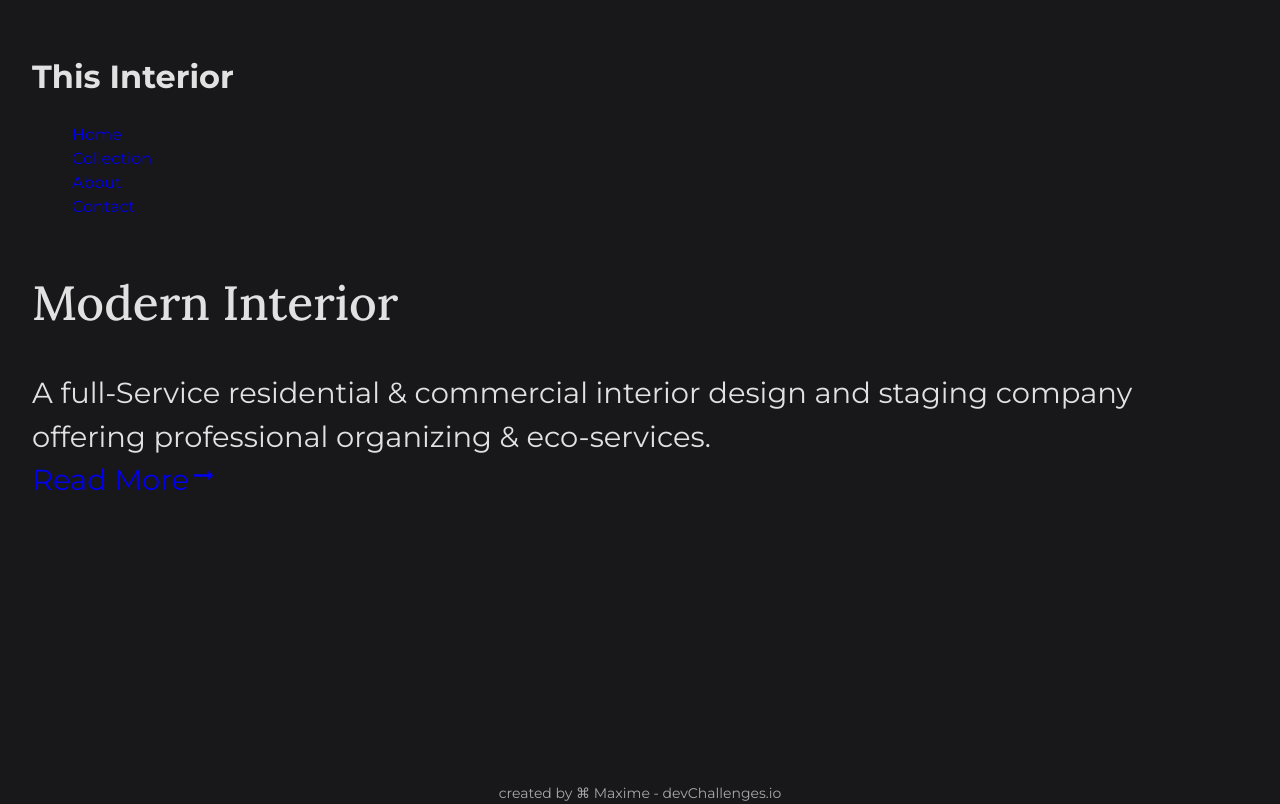
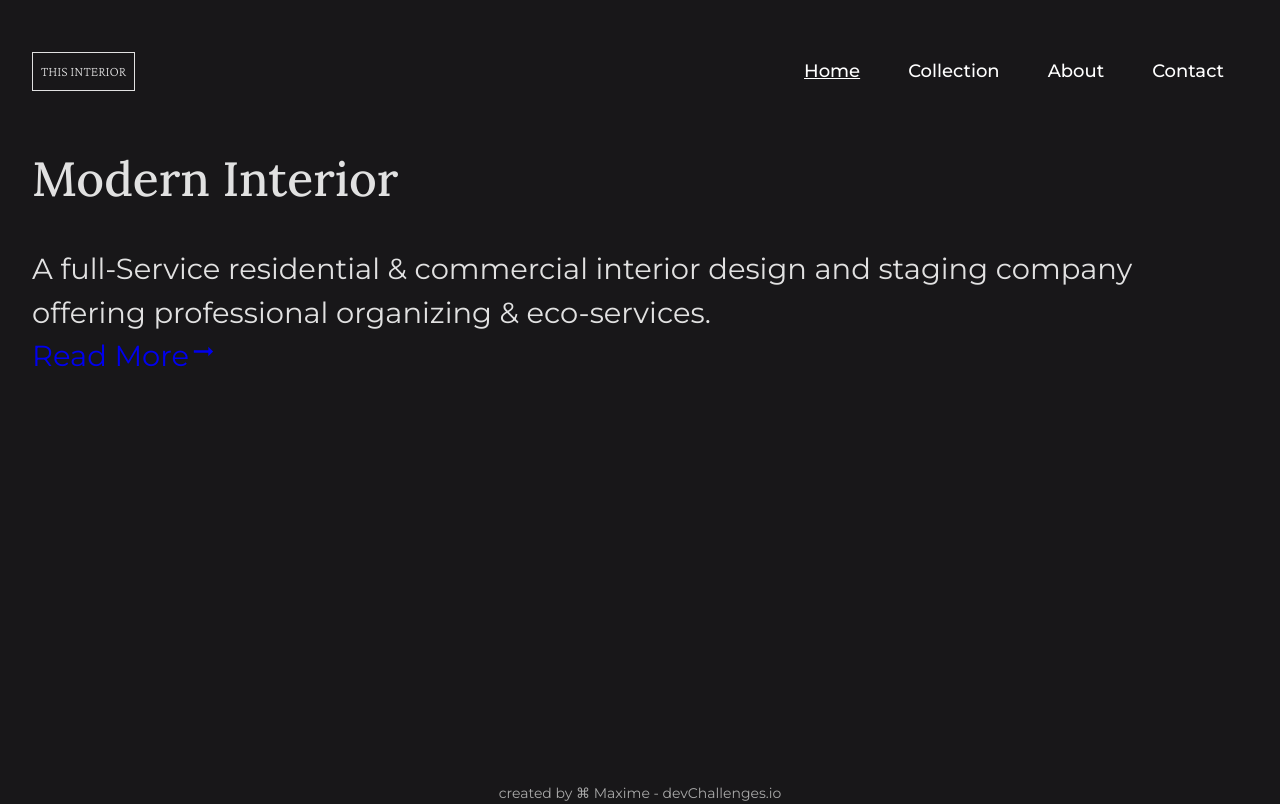
Before and after one commit to maax6/vite-designer, a React (Vite) app: page / in a window 1280 px wide. Built offline with nearby package versions, Linux system fonts and the light colour scheme; grey boxes are pictures that could not be loaded.

Commit message:
Fix React router Nav Active

```diff
--- a/src/Components/Nav/_nav.scss
+++ b/src/Components/Nav/_nav.scss
@@ -46,11 +46,13 @@
             font-weight: 700;
             margin: 0 1.5rem;
             transition: 400ms ease;
-
 			&__link{
 				font-weight: 500;
 				text-decoration: inherit;
 				color: #ffffff;
+				&--active{
+					text-decoration: underline;
+				}
 			}
         }
     }
--- a/src/Components/Nav/index.jsx
+++ b/src/Components/Nav/index.jsx
@@ -1,11 +1,13 @@
 import { useState } from 'react'
 import { NavLink } from 'react-router-dom'
+import './_nav.scss'
 
 export function Nav() {
     const [isOpen, setIsOpen] = useState(false)
+    const [activePage, setActive] = useState('Home')
 
     function toggleMenu() {
-    setIsOpen(prevOpen => !prevOpen)
+        setIsOpen((prevOpen) => !prevOpen)
     }
 
     return (
@@ -16,39 +18,61 @@ export function Nav() {
                     <li className="head__nav__item">
                         <NavLink
                             to="/Home"
-              activeClassName="head__nav__item__link--active"
-              className="head__nav__item__link"
-              onClick={() => setIsOpen(false)}
+                            className={`head__nav__item__link ${
+                                activePage === 'Home' ? 'head__nav__item__link--active' : ''
+                            }`}
+                            onClick={() => {
+                                setActive('Home')
+                                setIsOpen(false)
+                            }}
                         >
                             Home
                         </NavLink>
                     </li>
-          <li className="head__nav__item">
+                    <li
+                        className={`head__nav__item ${
+                            activePage === 'Collection' ? 'head__nav__item--active' : ''
+                        }`}
+                    >
                         <NavLink
                             to="/Collection"
-              activeClassName="head__nav__item__link--active"
                             className="head__nav__item__link"
-              onClick={() => setIsOpen(false)}
+                            onClick={() => {
+                                setActive('Collection')
+                                setIsOpen(false)
+                            }}
                         >
                             Collection
                         </NavLink>
                     </li>
-          <li className="head__nav__item">
+                    <li
+                        className={`head__nav__item ${
+                            activePage === 'About' ? 'head__nav__item--active' : ''
+                        }`}
+                    >
                         <NavLink
                             to="/About"
-              activeClassName="head__nav__item__link--active"
                             className="head__nav__item__link"
-              onClick={() => setIsOpen(false)}
+                            onClick={() => {
+                                setActive('About')
+                                setIsOpen(false)
+                            }}
                         >
                             About
                         </NavLink>
                     </li>
-          <li className="head__nav__item">
+                    <li
+                        className={`head__nav__item ${
+                            activePage === 'Contact' ? 'head__nav__item--active' : ''
+                        }`}
+                    >
                         <NavLink
                             to="/Contact"
-              activeClassName="head__nav__item__link--active"
                             className="head__nav__item__link"
-              onClick={() => setIsOpen(false)}
+                            onClick={() => {
+                                setActive('Contact')
+                                setIsOpen(false)
+                            }}
                         >
                             Contact
                         </NavLink>
```
Lines whose indentation alone changed are shown as unchanged.
